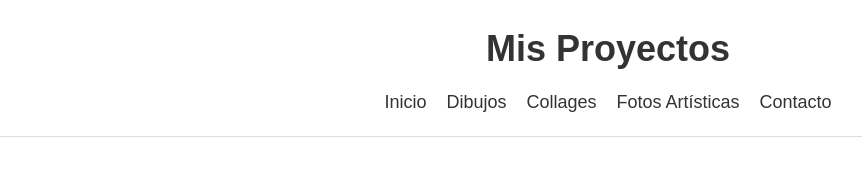
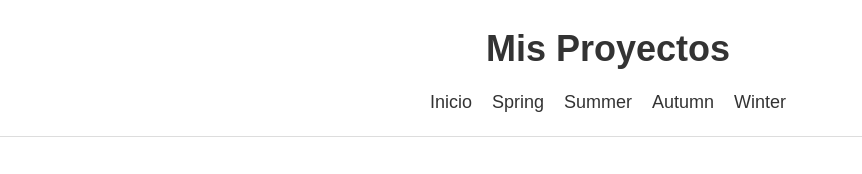
Before and after one commit to carlapalmes/inartwetrust, a plain HTML site: page index.html in a window 1280 px wide. Shown: the top 174 px of the page, without its empty margins (32-894 px from the left). Drawn offline with Linux system fonts and the light colour scheme.

Commit message:
Update index.html

```diff
--- a/index.html
+++ b/index.html
@@ -3,7 +3,7 @@
 <head>
     <meta charset="UTF-8">
     <meta name="viewport" content="width=device-width, initial-scale=1.0">
-    <title>Mis Proyectos</title>
+    <title>In art we trust</title>
     <link rel="stylesheet" href="style.css">
 </head>
 <body>
@@ -13,10 +13,10 @@
             <nav>
                 <ul>
                     <li><a href="#">Inicio</a></li>
-                    <li><a href="#">Dibujos</a></li>
-                    <li><a href="#">Collages</a></li>
-                    <li><a href="#">Fotos Artísticas</a></li>
-                    <li><a href="#">Contacto</a></li>
+                    <li><a href="#">Spring</a></li>
+                    <li><a href="#">Summer</a></li>
+                    <li><a href="#">Autumn</a></li>
+                    <li><a href="#">Winter</a></li>
                 </ul>
             </nav>
         </div>
```
